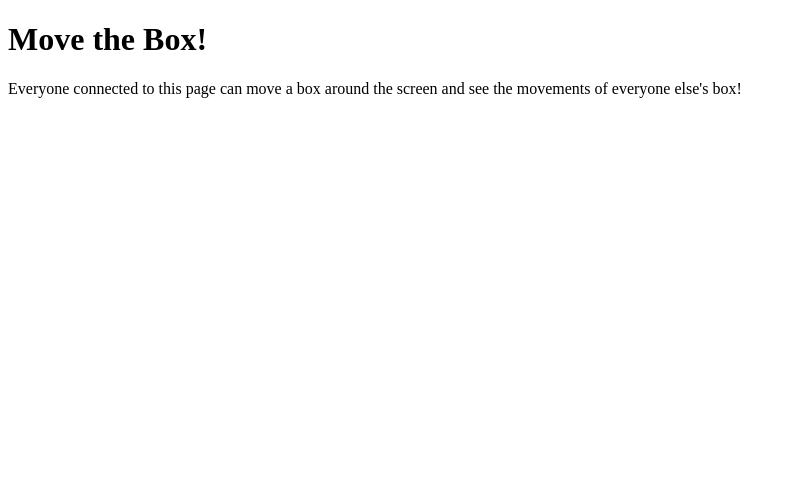
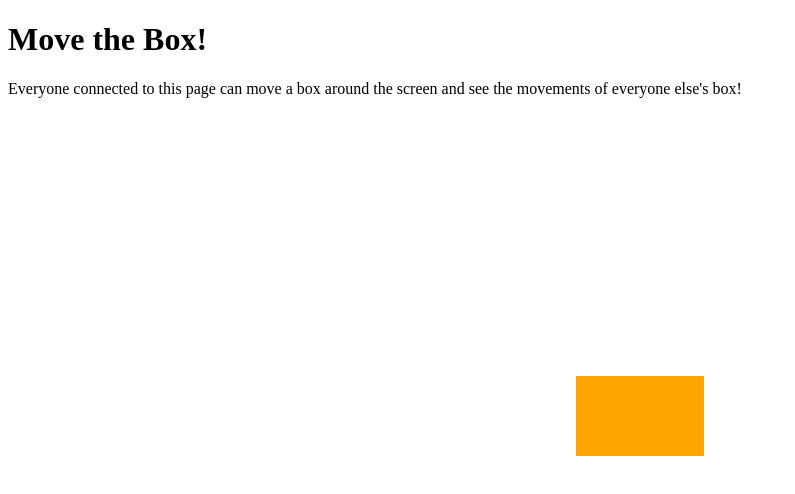
Before and after one commit to LearnTeachCode/socketio-box-individual, a website: page public/index.html in a window 1280 px wide. Shown: the whole page, without its empty margins (0-795 px from the left). Drawn offline with nearby package versions, Linux system fonts and the light colour scheme; no server answers.

Commit message:
Update index.html

```diff
--- a/public/index.html
+++ b/public/index.html
@@ -8,7 +8,7 @@
 	<body>
 		<h1>Move the Box!</h1>
 		<p>Everyone connected to this page can move a box around the screen and see the movements of everyone else's box!</p>
-		<p id="me" class="me" style="top:40%;left:46%;"></p>
+		<p id="me" class="box me" style="top:45%;left:45%;"></p>
 
 		<script src="/socket.io/socket.io.js"></script>
 		<script src="local.js"></script>
```
